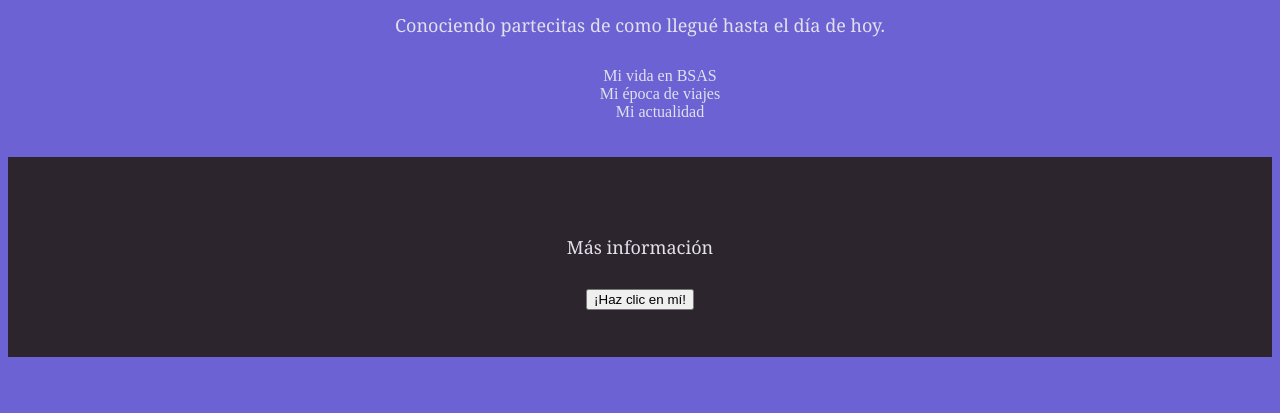
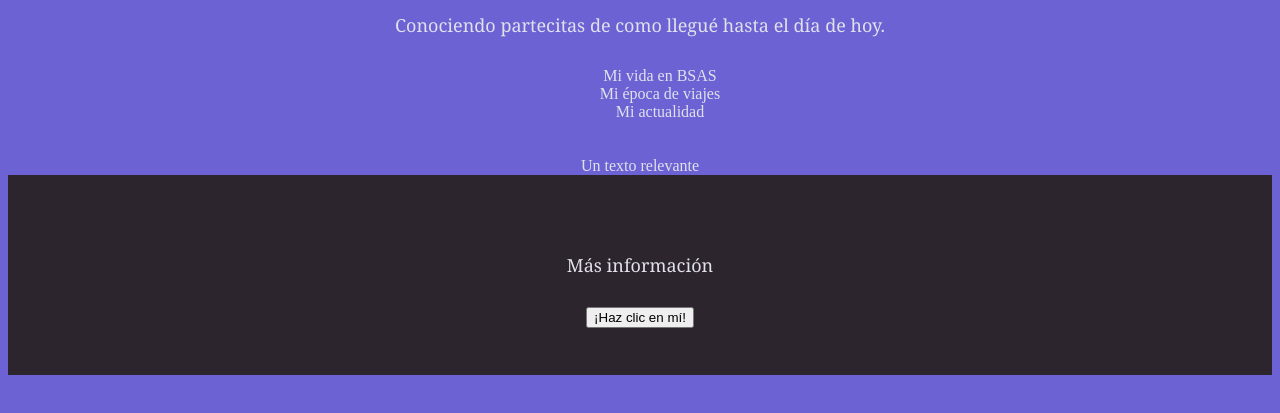
Before and after one commit to nezque/Clase-9--, a plain HTML site: page Mi historia.html in a window 1280 px wide. Shown: the part 185-598 px from the top of the page. Drawn offline with Linux system fonts and the light colour scheme.

Commit message:
mi primera confirmación de actualización

```diff
--- a/Mi historia.html
+++ b/Mi historia.html
@@ -38,6 +38,7 @@
             <li>Mi actualidad</li>
           </ul>
       </div>
+      <div class="greeting">Un texto relevante</div>
       </main>
       <footer>
               <p>Más información</p>
--- a/style_final.css
+++ b/style_final.css
@@ -141,3 +141,7 @@ footer {
   background-color: #2d252d;
   width: 100%;
 }
+
+.greeting {
+  text-align: center;
+}
```
